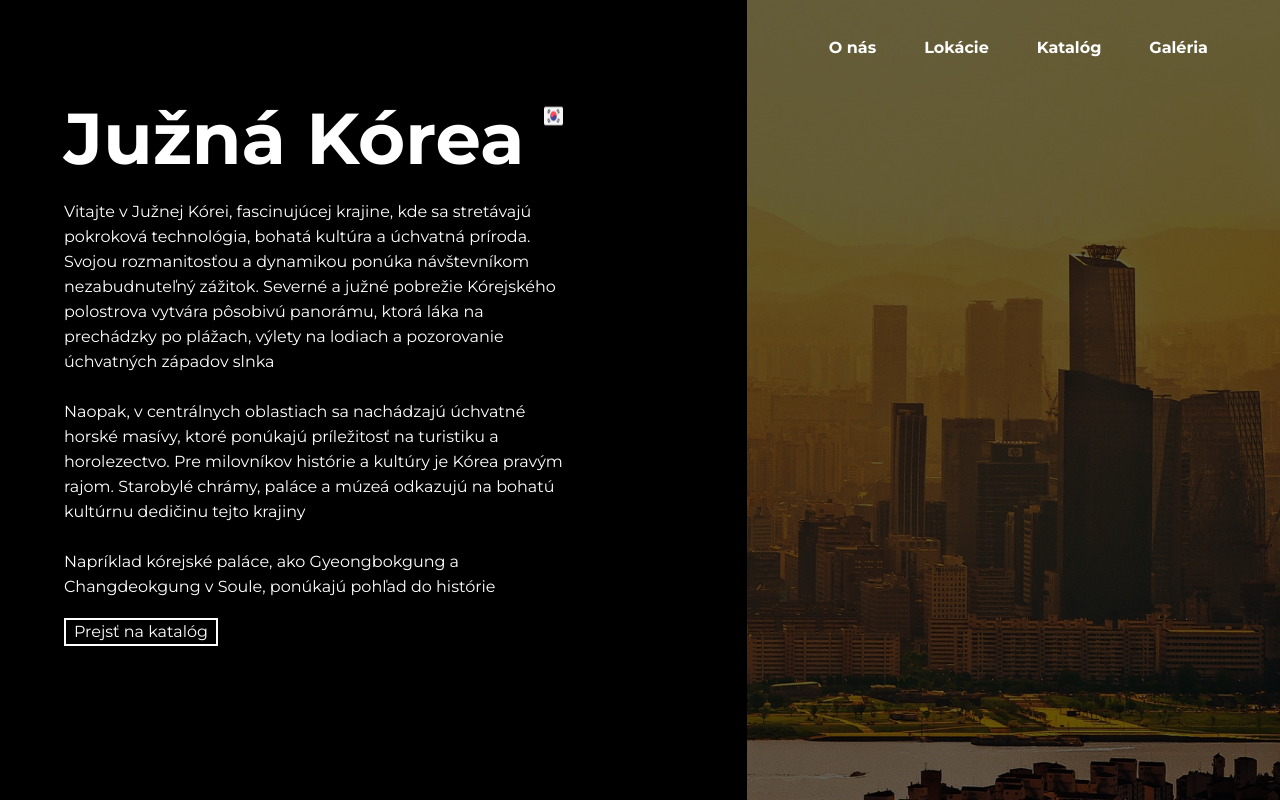
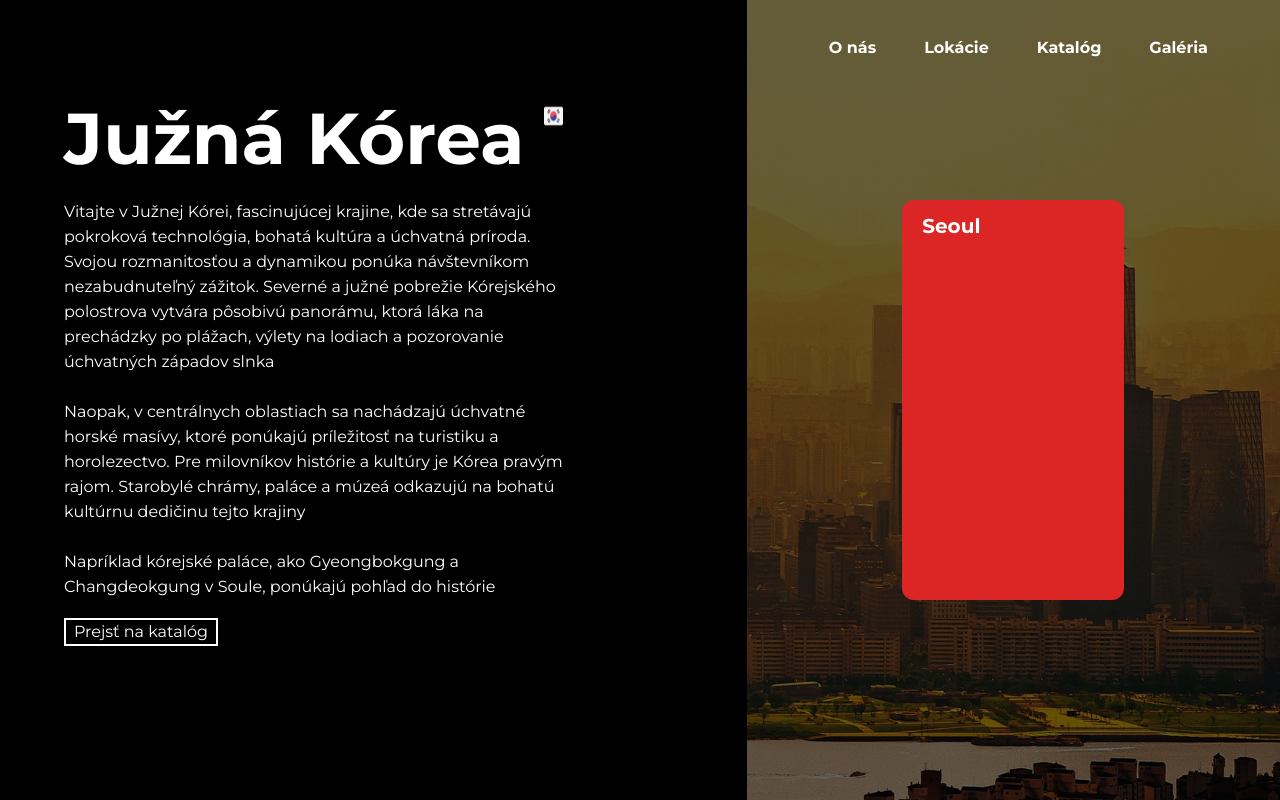
Before and after one commit to mxrshall/E-Travel-static, a React (Vite) app: page /info in a window 1280 px wide. Shown: the top 800 px of the page. Built offline with nearby package versions, Linux system fonts and the light colour scheme.

Commit message:
Vytvorenie karty

```diff
--- /dev/null
+++ b/src/Card.jsx
@@ -0,0 +1,10 @@
+function Card({title}) {
+
+    return (
+        <div className="w-5/12 h-[50vh] bg-red-600 rounded-xl px-5 py-3 text-xl text-white font-bold font-mont">
+            {title}
+        </div>
+    )
+  }
+
+  export default Card
--- a/src/InfoComponents/LokaciaRight.jsx
+++ b/src/InfoComponents/LokaciaRight.jsx
@@ -2,18 +2,24 @@ import InfoTitle from "./InfoTitle"
 import InfoDescription from "./InfoDescription"
 import InfoButton from "./InfoButton"
 import InfoFlag from "./InfoFlag"
+import Card from "../Card"
 
 function LokaciaRight({title, description, background, flag}) {
 
     return (
-      <div className="w-full h-[100vh]">
-        <div className="w-7/12 h-[100vh] pt-[8%] px-[5%] flex flex-col bg-black absolute z-10">
+      <div className="w-full h-[100vh] flex">
+        <div className="flex absolute z-10">
+          <div className="w-7/12 h-[100vh] pt-[8%] px-[5%] flex flex-col bg-black">
             <div className="flex">
               <InfoTitle title={title}/>
               <InfoFlag flag={flag}/>
             </div>
             <InfoDescription description={description}/>
             <InfoButton/>
+          </div>
+          <div className="w-5/12 h-[100vh] flex justify-center items-center">
+            <Card title="Seoul"/>
+          </div>
         </div>
         <div className="w-full h-[100vh] bg-black opacity-60 absolute"></div>
         <div className="w-full h-[100vh] bg-cover bg-center" style={{ backgroundImage: `url(${background})`}}></div>
```
Lines whose indentation alone changed are shown as unchanged.
